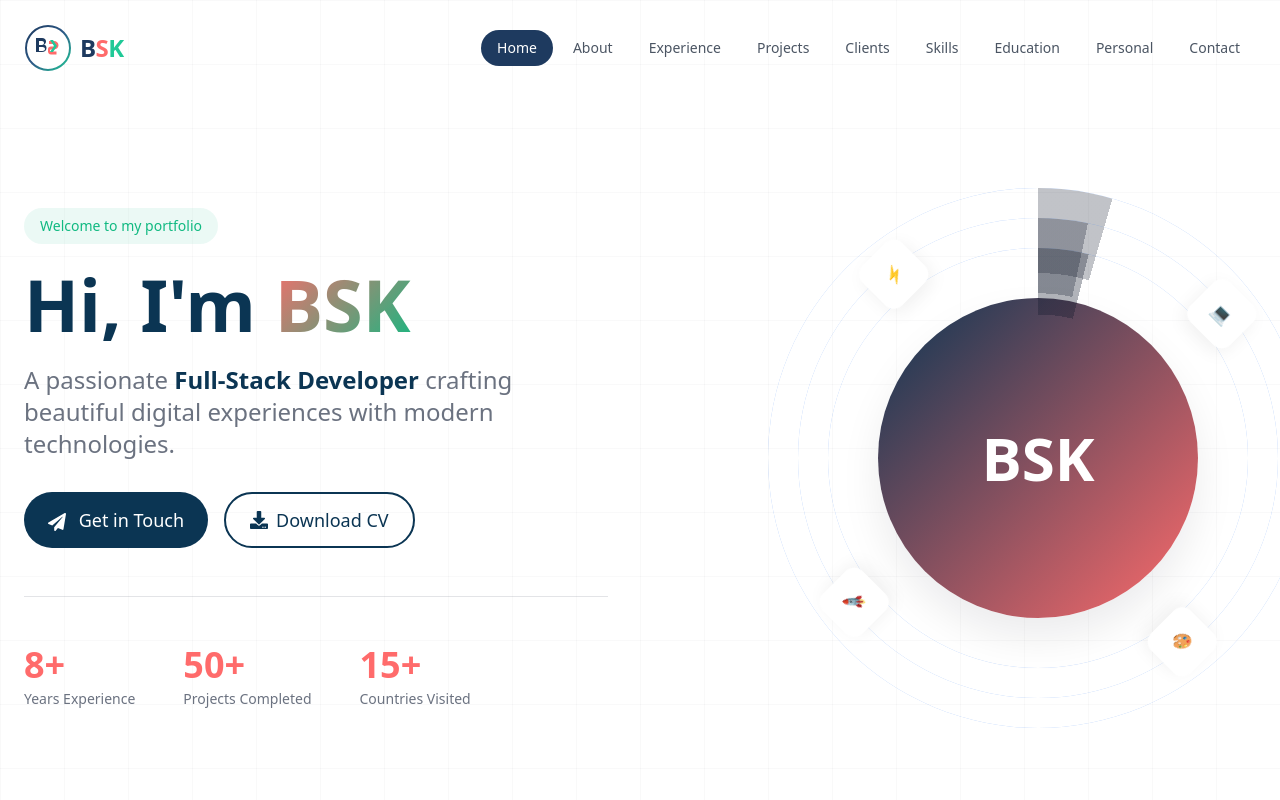
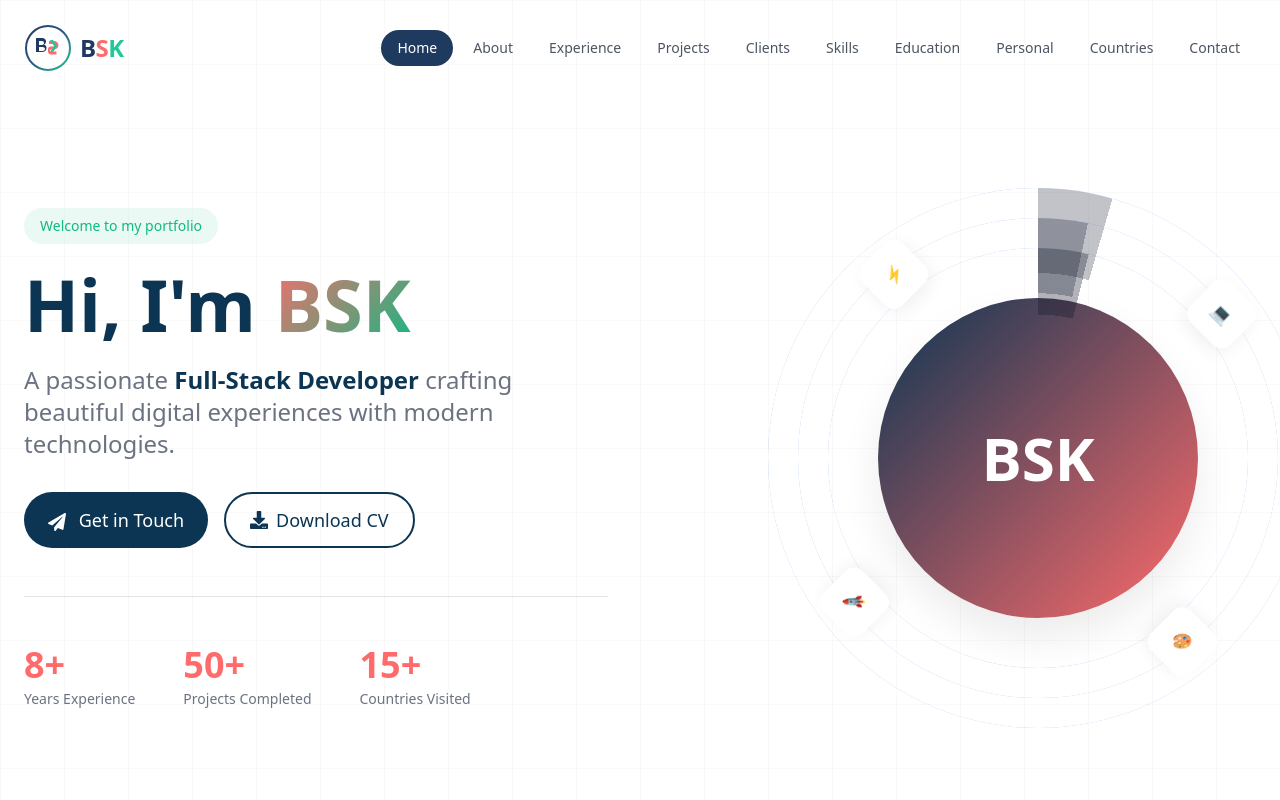
Before and after one commit to sat33shgit/Portfolio, a React (Vite) app: page / in a window 1280 px wide. Shown: the top 800 px of the page. Built offline with nearby package versions, Linux system fonts and the light colour scheme; the HTML template or start-up script is replaced by a standard one.

Commit message:
fix: update Header component

```diff
--- a/src/components/Header.jsx
+++ b/src/components/Header.jsx
@@ -12,7 +12,7 @@ const navItems = [
   { label: 'Skills', href: '#skills' },
   { label: 'Education', href: '#education' },
   { label: 'Personal', href: '#personal' },
-  //{ label: 'Countries', href: '#countries' },
+  { label: 'Countries', href: '#countries' },
   { label: 'Contact', href: '#contact' },
 ];
 
```
